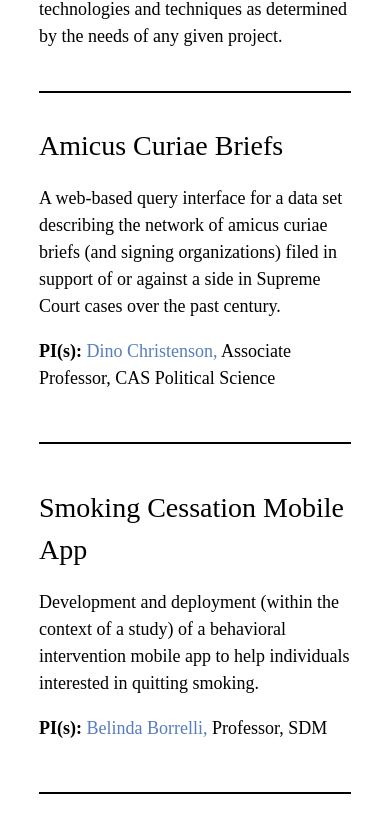
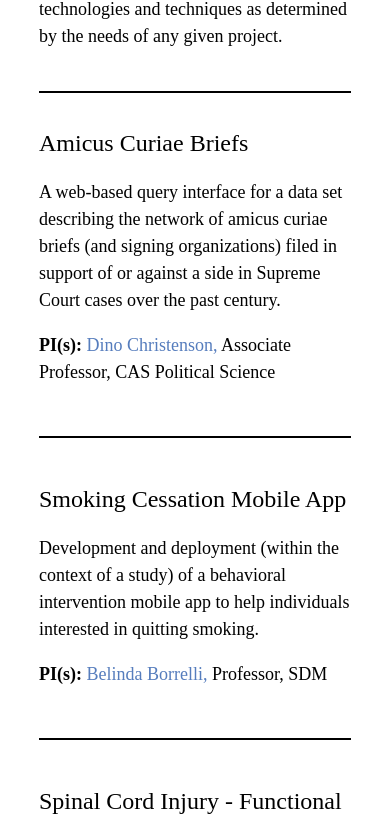
Before and after one commit to hicsail/hicsail.github.io, a React app: page / in a window 390 px wide. Shown: the part 1757-2584 px from the top of the page. Built offline with nearby package versions, Linux system fonts and the light colour scheme; a web font is replaced by a local one.

Commit message:
Make featured projects headers smaller on mobile

```diff
--- a/src/components/HighlightedProjectGrid.tsx
+++ b/src/components/HighlightedProjectGrid.tsx
@@ -16,7 +16,7 @@ export const HighlightedProjectGrid = () => {
           paddingBottom="2em"
           key={i}
         >
-          <Text fontSize={{ base: '1.75rem', md: '2rem' }}>
+          <Text fontSize={{ base: '1.5rem', md: '2rem' }}>
             {project.title}
           </Text>
           <Text textStyle="paragraph">{project.text}</Text>
```
